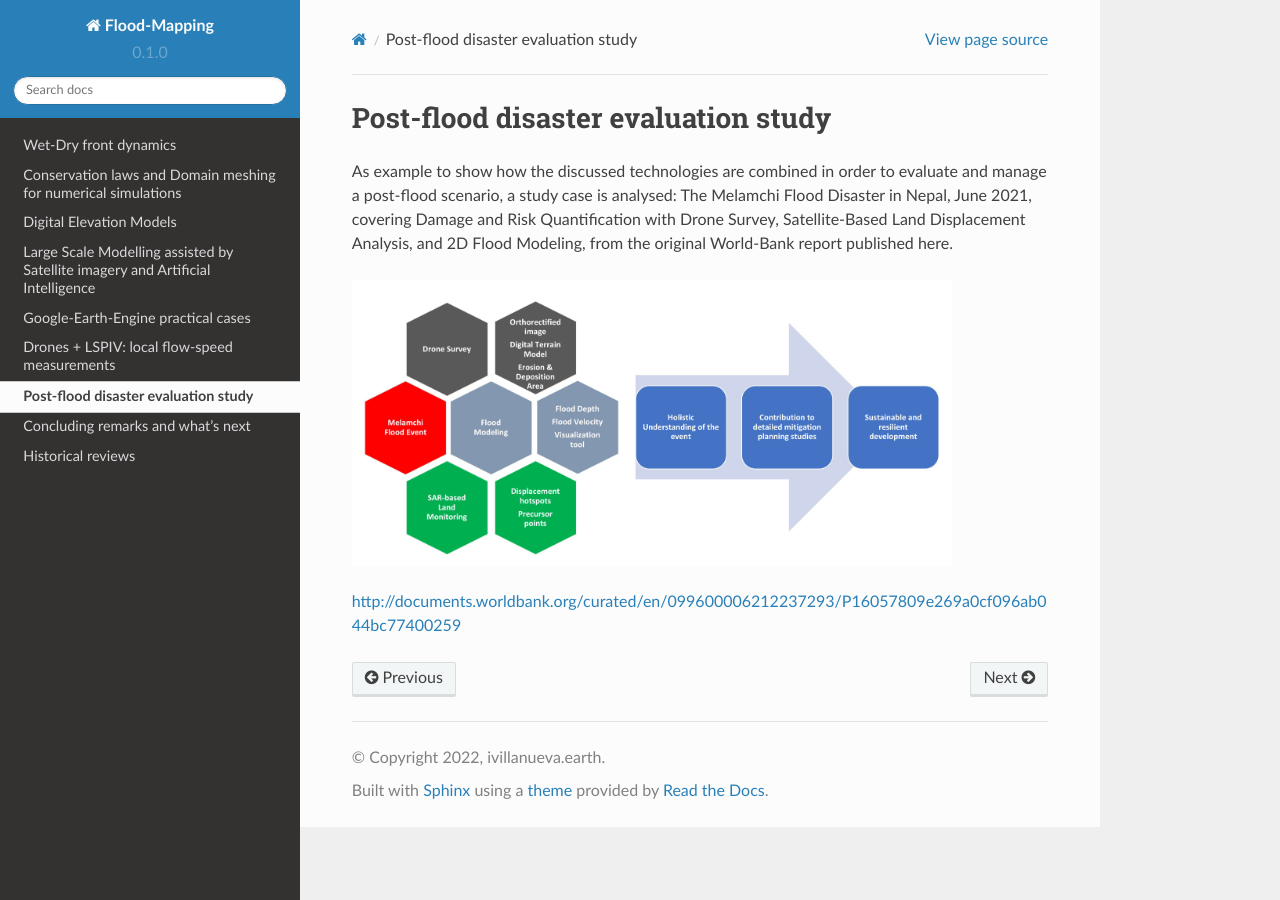
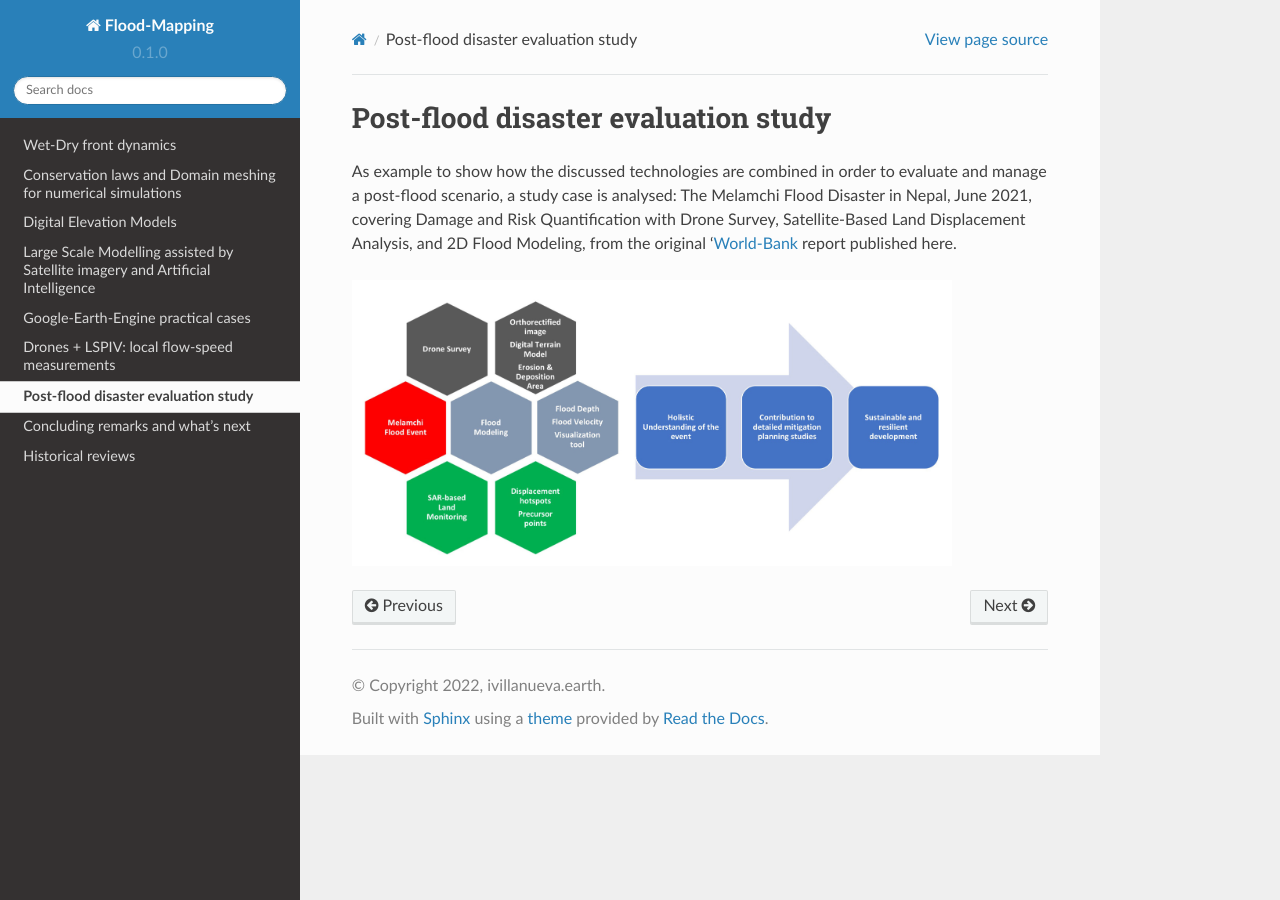
Before and after one commit to ivillamadrid/FloodMapping, a Sphinx documentation site: the page built from docs/source/postflood_eval.rst, in a window 1280 px wide. Built offline with Sphinx 7.4.7 and the Read the Docs theme 2.0.0, drawn with Linux system fonts in a browser that asks for light colours; some of the changed lines change nothing that is shown.

Commit message:
Update postflood_eval.rst

```diff
--- a/docs/source/postflood_eval.rst
+++ b/docs/source/postflood_eval.rst
@@ -1,11 +1,11 @@
 Post-flood disaster evaluation study
 ------------------------------------
 As example to show how the discussed technologies are combined in order to evaluate and manage a post-flood scenario, a study case is analysed:
-The Melamchi Flood Disaster in Nepal, June 2021, covering Damage and Risk Quantification with Drone Survey, Satellite-Based Land Displacement Analysis, and 2D Flood Modeling, from the original World-Bank report published here.
+The Melamchi Flood Disaster in Nepal, June 2021, covering Damage and Risk Quantification with Drone Survey, Satellite-Based Land Displacement Analysis, and 2D Flood Modeling, from the original 'World-Bank_ report published here.
 
 .. image:: Melamchi_Post-Flood.png
   :width: 600
   :alt: Melamchi.
 
 
-http://documents.worldbank.org/curated/en/099600006212237293/P16057809e269a0cf096ab044bc77400259
+.. _World-Bank: http://documents.worldbank.org/curated/en/099600006212237293/P16057809e269a0cf096ab044bc77400259
```
